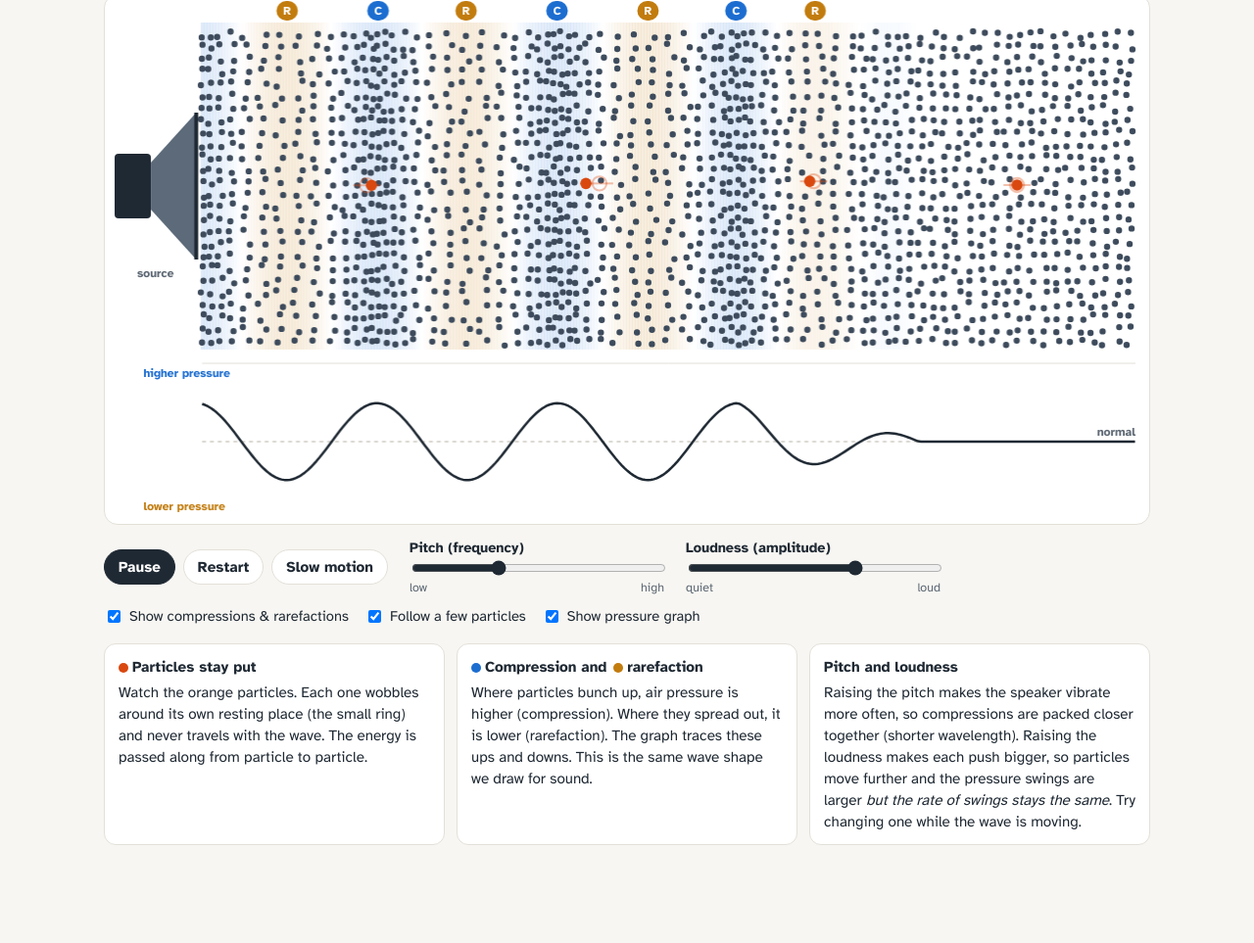
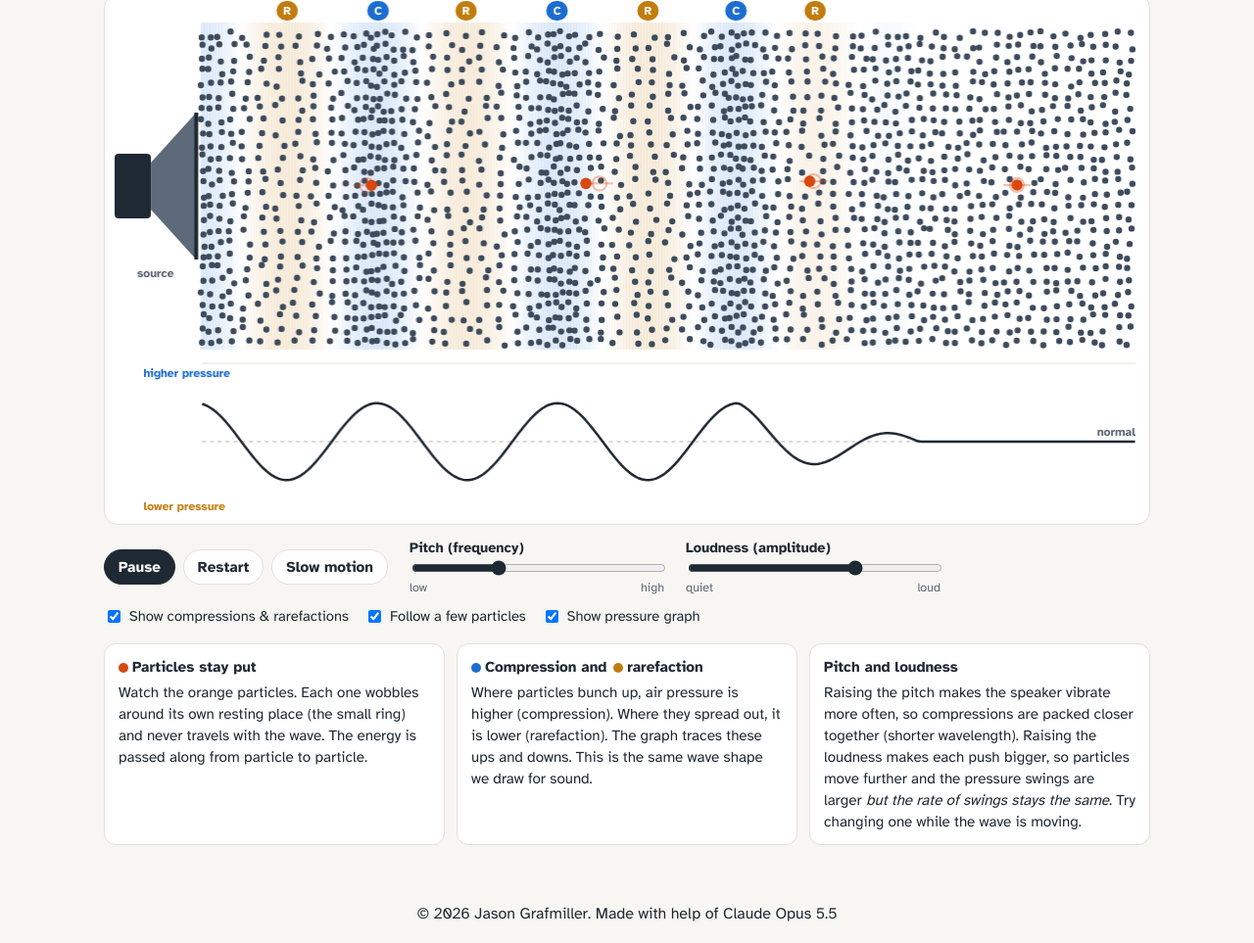
Before and after one commit to jasongraf1/tutorials, a plain HTML site: page how_sound_travels_through_air.html in a window 1280 px wide. Shown: the part 349-1312 px from the top of the page at 98% size. Before the commit the page ends 1252 px from the top, so only its background shows below. Drawn offline with Linux system fonts and the light colour scheme.

Commit message:
add favicon and footer

```diff
--- a/how_sound_travels_through_air.html
+++ b/how_sound_travels_through_air.html
@@ -5,6 +5,7 @@
 <meta name="viewport" content="width=device-width, initial-scale=1">
 <title>How sound travels through air</title>
 <link rel="preconnect" href="https://fonts.googleapis.com">
+<link rel="icon" type="image/x-icon" href="cat-favicon.png">
 <link href="https://fonts.googleapis.com/css2?family=Atkinson+Hyperlegible:wght@400;700&display=swap" rel="stylesheet">
 <style>
   :root{
@@ -332,5 +333,6 @@
   requestAnimationFrame(frame);
 })();
 </script>
+<footer style="text-align:center; padding:20px;">&copy; 2026 Jason Grafmiller. Made with help of Claude Opus 5.5</footer>
 </body>
 </html>
```
